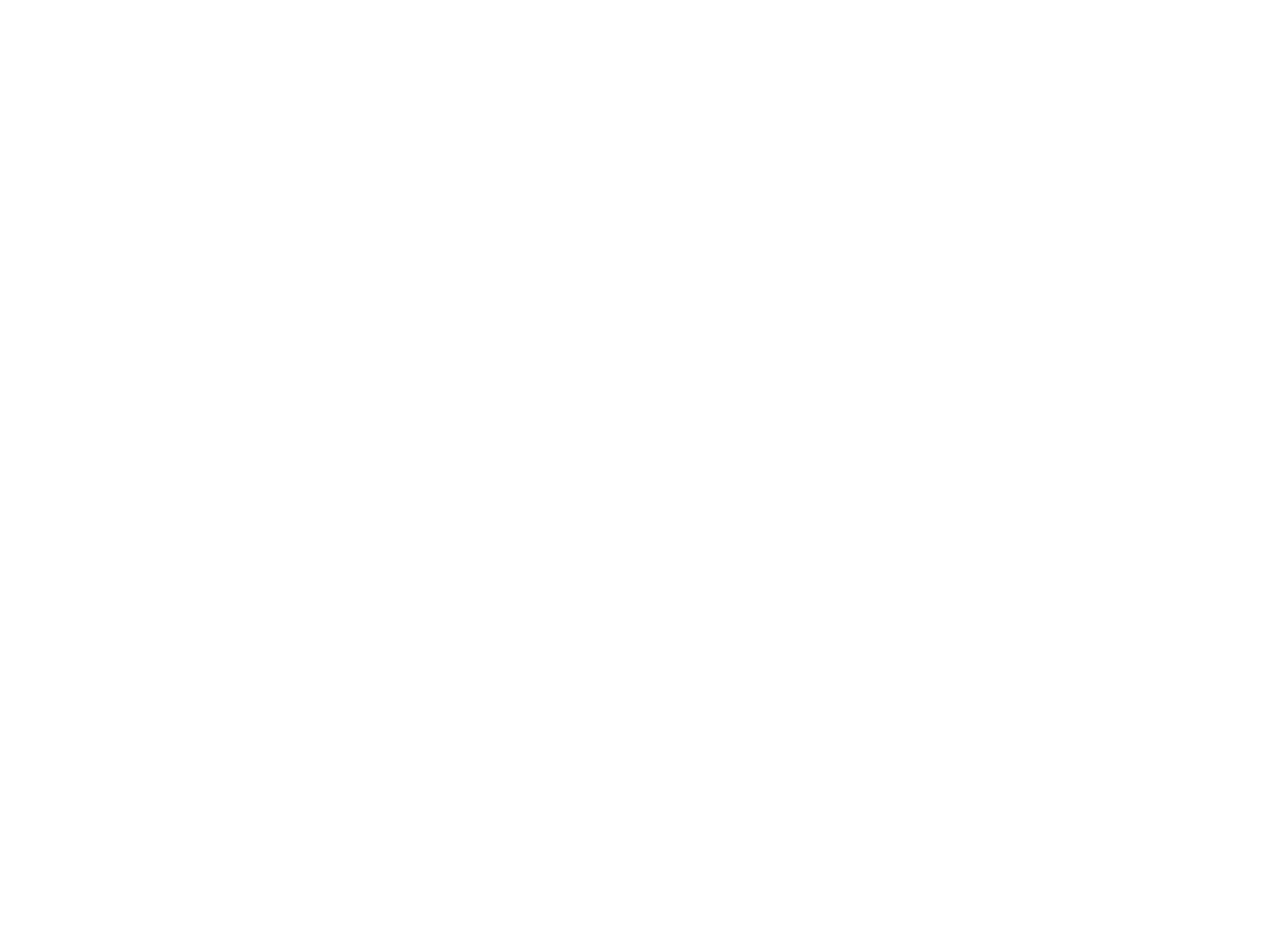
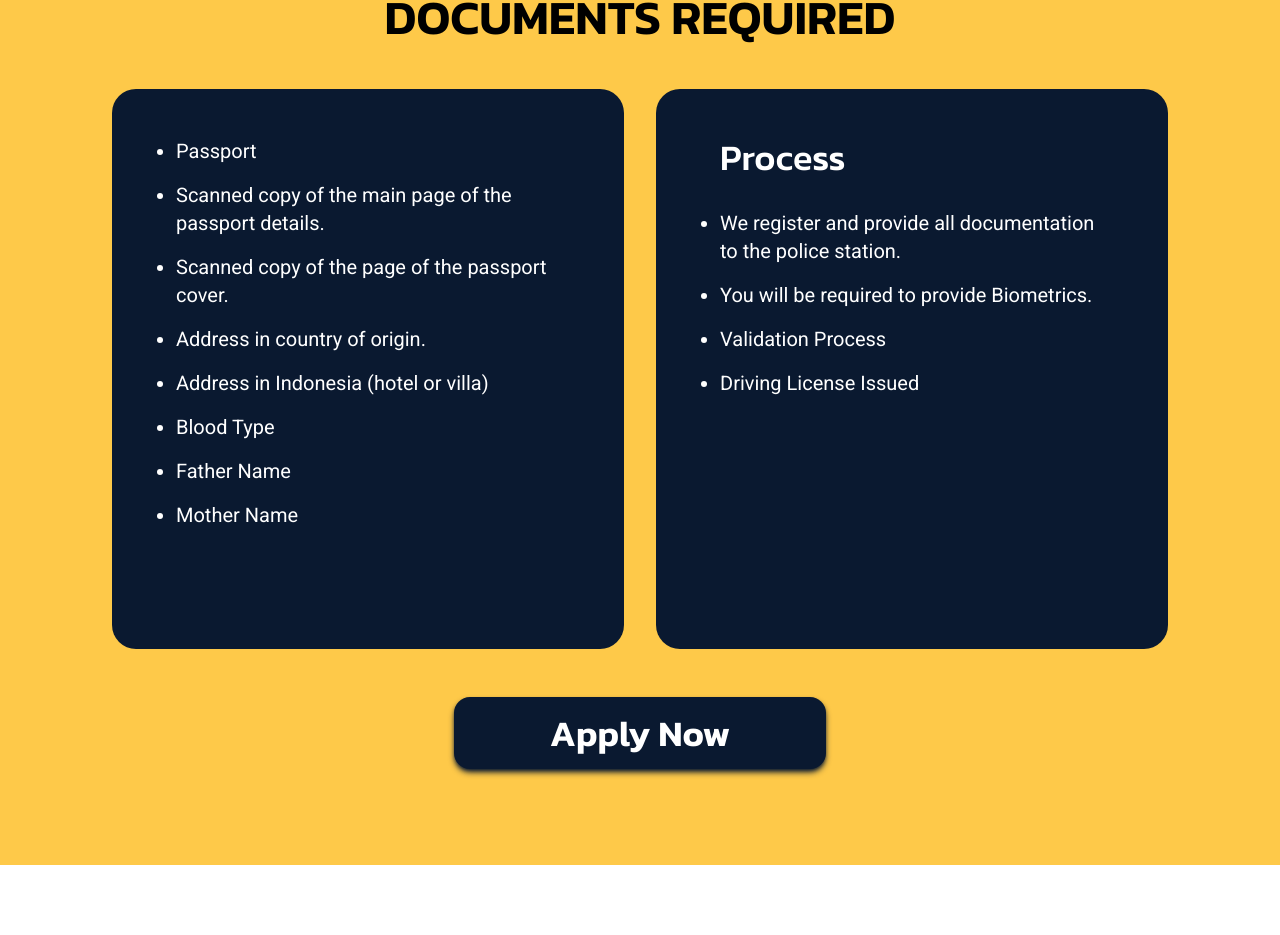
Before and after one commit to shrall/SmartVisaBali, a Vue app: page /driving-license in a window 1280 px wide. Before the commit this address had no page. Shown: the part 745-1680 px from the top of the page. Before the commit the page ends 800 px from the top, so only its background shows below. Built offline with nearby package versions, Linux system fonts and the light colour scheme.

Commit message:
feat: add driving license page

```diff
--- a/src/router/index.js
+++ b/src/router/index.js
@@ -17,6 +17,7 @@
 import OnshoreSingleEntry from "/src/views/OnshoreSingleEntry.vue";
 import VoaExtension from "/src/views/VoaExtension.vue";
 import SingleEntryVisaB211AExtension from "/src/views/SingleEntryVisaB211AExtension.vue";
+import DrivingLicense from "/src/views/DrivingLicense.vue";
 
 //Routes
 const routes = [
@@ -156,6 +157,14 @@
       title: "Single Entry Visa B211A Extension",
     },
   },
+  {
+    path: "/driving-license",
+    name: "DrivingLicense",
+    component: DrivingLicense,
+    meta: {
+      title: "Driving License",
+    },
+  },
 ];
 
 const router = createRouter({
--- /dev/null
+++ b/src/views/DrivingLicense.vue
@@ -0,0 +1,134 @@
+<template>
+  <Navbar />
+  <div
+    class="
+      font-roboto
+      w-vw-100
+      bg-sv-yellow-300
+      flex flex-col
+      items-center
+      gap-0
+      pt-36
+      px-36
+      pb-24
+    "
+  >
+    <div class="grid grid-cols-2 place-items-center gap-32">
+      <div class="flex flex-col justify-center gap-12">
+        <div class="text-5xl font-kanit font-semibold">DRIVING LICENSE</div>
+        <div class="flex flex-col gap-2 text-xl">
+          <div class="font-extrabold">
+            To be eligible to receive a driving license in Indonesia, foreign
+            nationals must fulfill the additional requirements as explained
+            below
+          </div>
+        </div>
+      </div>
+      <img
+        src="../assets/images/driving-license.png"
+        class="w-vw-50 rounded-3xl"
+      />
+    </div>
+    <div
+      class="
+        w-vw-100
+        px-16
+        py-12
+        flex flex-col
+        gap-12
+        items-center
+        font-kanit font-semibold
+      "
+    >
+      <div class="text-5xl">DOCUMENTS REQUIRED</div>
+      <div class="flex items-center justify-center gap-8">
+        <div
+          class="
+            bg-sv-black
+            rounded-3xl
+            text-white
+            px-16
+            py-12
+            text-center
+            flex flex-col
+            cursor-pointer
+            gap-16
+            h-vh-70
+            w-vw-40
+          "
+        >
+          <div class="text-xl font-roboto font-normal">
+            <ul class="list-disc text-start flex flex-col gap-4">
+              <li>Passport</li>
+              <li>Scanned copy of the main page of the passport details.</li>
+              <li>Scanned copy of the page of the passport cover.</li>
+              <li>Address in country of origin.</li>
+              <li>Address in Indonesia (hotel or villa)</li>
+              <li>Blood Type</li>
+              <li>Father Name</li>
+              <li>Mother Name</li>
+            </ul>
+          </div>
+        </div>
+        <div
+          class="
+            bg-sv-black
+            rounded-3xl
+            text-white
+            px-16
+            py-12
+            flex flex-col
+            cursor-pointer
+            gap-8
+            h-vh-70
+            w-vw-40
+          "
+        >
+          <div class="text-4xl font-medium">Process</div>
+          <div class="text-xl font-roboto font-normal">
+            <ul class="list-disc text-start flex flex-col gap-4">
+              <li>
+                We register and provide all documentation to the police station.
+              </li>
+              <li>You will be required to provide Biometrics.</li>
+              <li>Validation Process</li>
+              <li>Driving License Issued</li>
+            </ul>
+          </div>
+        </div>
+      </div>
+    </div>
+    <a href="https://linktr.ee/smartvisa.bali">
+      <div class="flex">
+        <div
+          class="
+            bg-sv-black
+            text-white
+            hover:bg-white hover:text-sv-black
+            font-kanit font-semibold
+            text-4xl
+            rounded-2xl
+            text-center
+            justify-center
+            px-24
+            py-4
+            shadow-md shadow-sv-black
+            cursor-pointer
+          "
+        >
+          Apply Now
+        </div>
+      </div>
+    </a>
+  </div>
+  <Footer v-bind:bgColor="'bg-white'"></Footer>
+</template>
+
+    <script>
+import Navbar from "../components/Navbar.vue";
+import Footer from "../components/Footer.vue";
+export default {
+  setup() {},
+  components: { Navbar, Footer },
+};
+</script>
--- a/src/views/Services.vue
+++ b/src/views/Services.vue
@@ -441,6 +441,7 @@
           >
             Fast Track
           </div>
+          <router-link class="w-full" :to="{ name: 'DrivingLicense' }">
             <div
               class="
                 text-3xl
@@ -456,6 +457,7 @@
             >
               Driving License
             </div>
+          </router-link>
           <div
             class="
               text-3xl
```
Also changed, not shown: src/assets/images/driving-license.png (added). Lines whose indentation alone changed are shown as unchanged.
